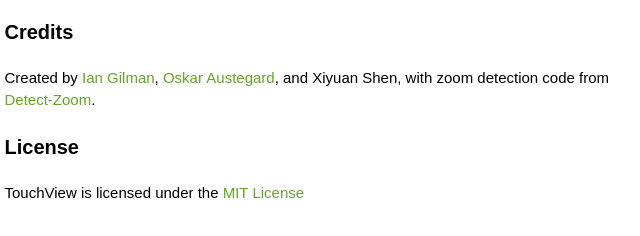
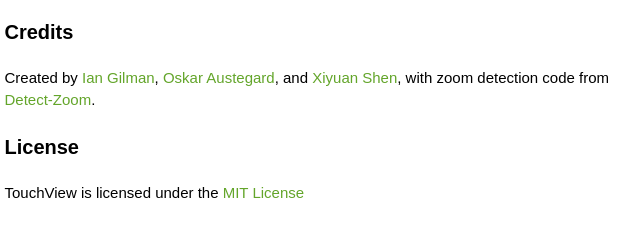
Before and after one commit to ais-open/touchview, a plain HTML site: page index.html in a window 1280 px wide. Shown: the part 1154-1390 px from the top of the page, 319-959 px from the left. Drawn offline with nearby package versions, Linux system fonts and the light colour scheme.

Commit message:
added link for Xiyuan

```diff
--- a/index.html
+++ b/index.html
@@ -61,7 +61,7 @@
           You're also free to try it on the desktop; it works in Chrome, Firefox, and Safari. IE and Opera lack one of the necessary components (<a href="https://developer.mozilla.org/en/CSS/pointer-events">pointer-events</a>), so it does not work on those browsers.</p>
 
           <h3>Credits</h3>
-          <p>Created by <a href="http://iangilman.com">Ian Gilman</a>, <a href="http://blog.appliedis.com/author/oskar-austegard">Oskar Austegard</a>, and Xiyuan Shen, with zoom detection code from <a href="https://github.com/yonran/detect-zoom/">Detect-Zoom</a>.</p>
+          <p>Created by <a href="http://iangilman.com">Ian Gilman</a>, <a href="http://blog.appliedis.com/author/oskar-austegard">Oskar Austegard</a>, and <a href="http://www.linkedin.com/pub/xiyuan-shen/31/aa4/a79">Xiyuan Shen</a>, with zoom detection code from <a href="https://github.com/yonran/detect-zoom/">Detect-Zoom</a>.</p>
 
           <h3>License</h3>
           <p>TouchView is licensed under the <a href="http://appliedis.github.com/touchview/MIT-License.txt">MIT License</a></p>
```
